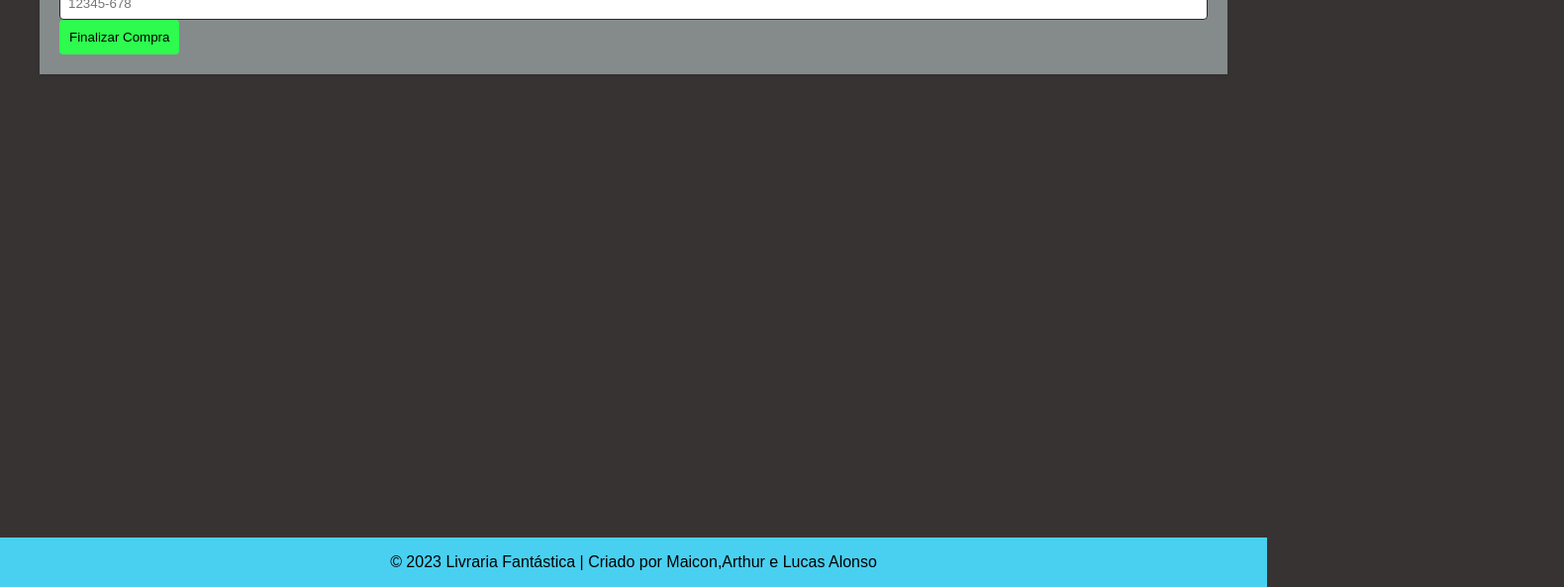
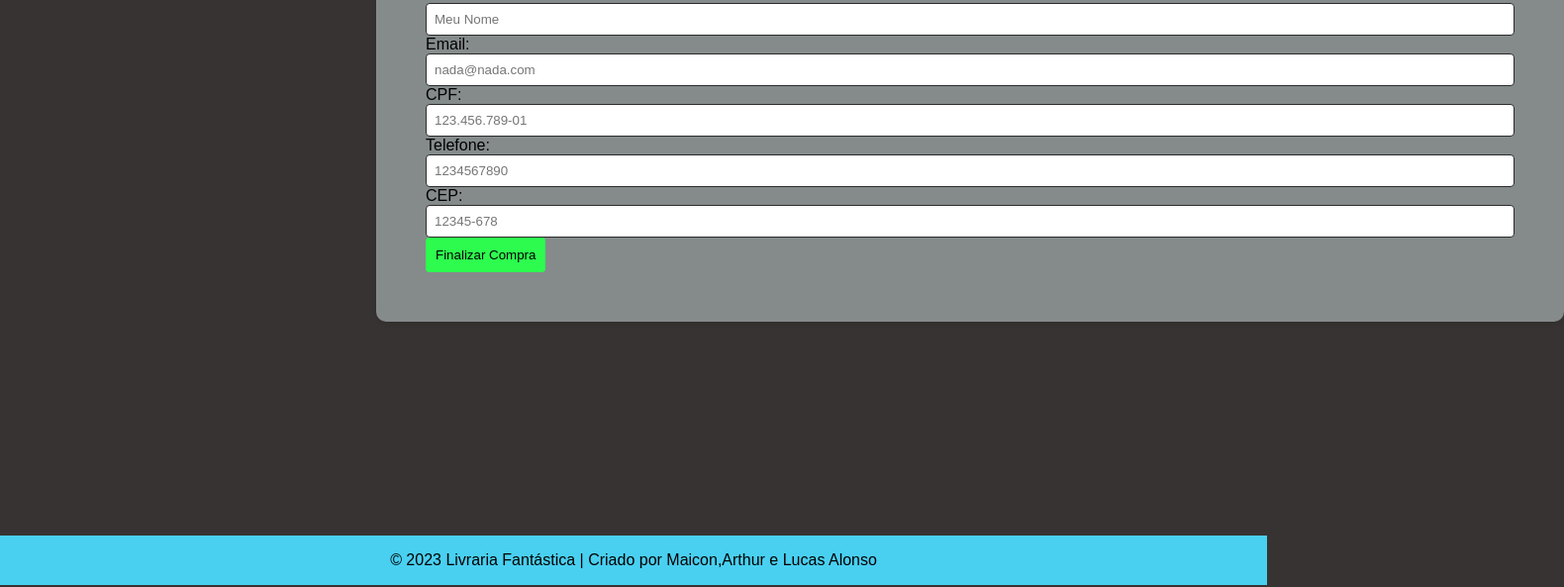
Before and after one commit to maiconchaves21/GAME-SHOP, a plain HTML site: page cadastro.html in a window 1280 px wide. Shown: the part 379-972 px from the top of the page at 99% size, 1580 px wide, since content can reach past the window. Drawn offline with Linux system fonts and the light colour scheme.

Commit message:
Luvas: ajeitei CSS e linkei JS(ñ tava link. Certo)

```diff
--- a/cadastro.html
+++ b/cadastro.html
@@ -15,7 +15,7 @@
             <ul>
                 <li><a href="index.html">Início</a></li>
                 <li><a href="https://wa.me/qr/ZNVGCGH2CVTEP1">Suporte</a></li>
-                <li><a href="cadastro.html">Cadastro</a></li>
+                <li id="tituloform"><a href="cadastro.html">Cadastro</a></li>
             </ul>
         </nav>
     </header>
@@ -42,7 +42,7 @@
     </div>
 
 
-    <br><br><br><br><br><br><br><br><br><br><br><br><br><br><br><br><br><br><br><br><br><br><br><br><br><br>
+    <br><br><br><br><br><br><br><br><br><br><br><br>
 
 
     <footer>
--- a/estilo.css
+++ b/estilo.css
@@ -90,10 +90,12 @@ footer {
 .container {
     width: 1200px;
     max-width: 100%;
-    margin: 0 auto;
-    padding: 20px;
+    margin-left: 380px;
+    margin-top: 190px;
+    padding: 50px;
     background-color: #858b8b;
     box-shadow: 0 2px 4px rgba(0, 0, 0, 0.1);
+    border-radius: 10px;
 }
 
 form {
```
